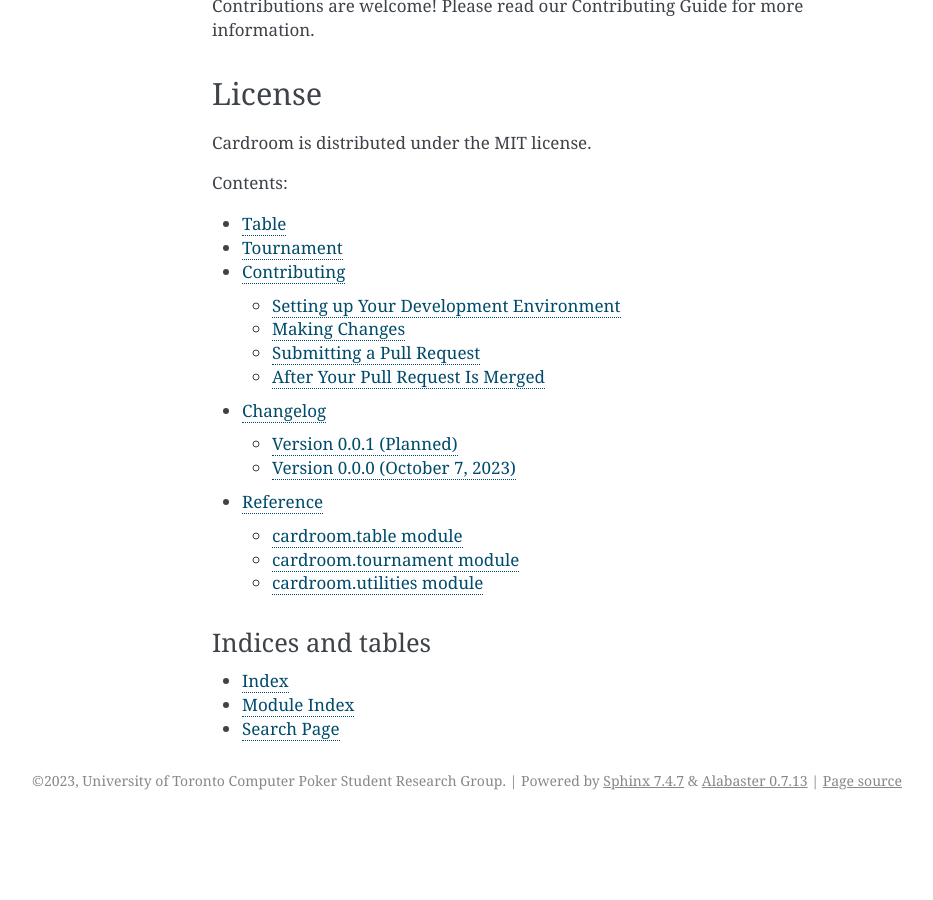
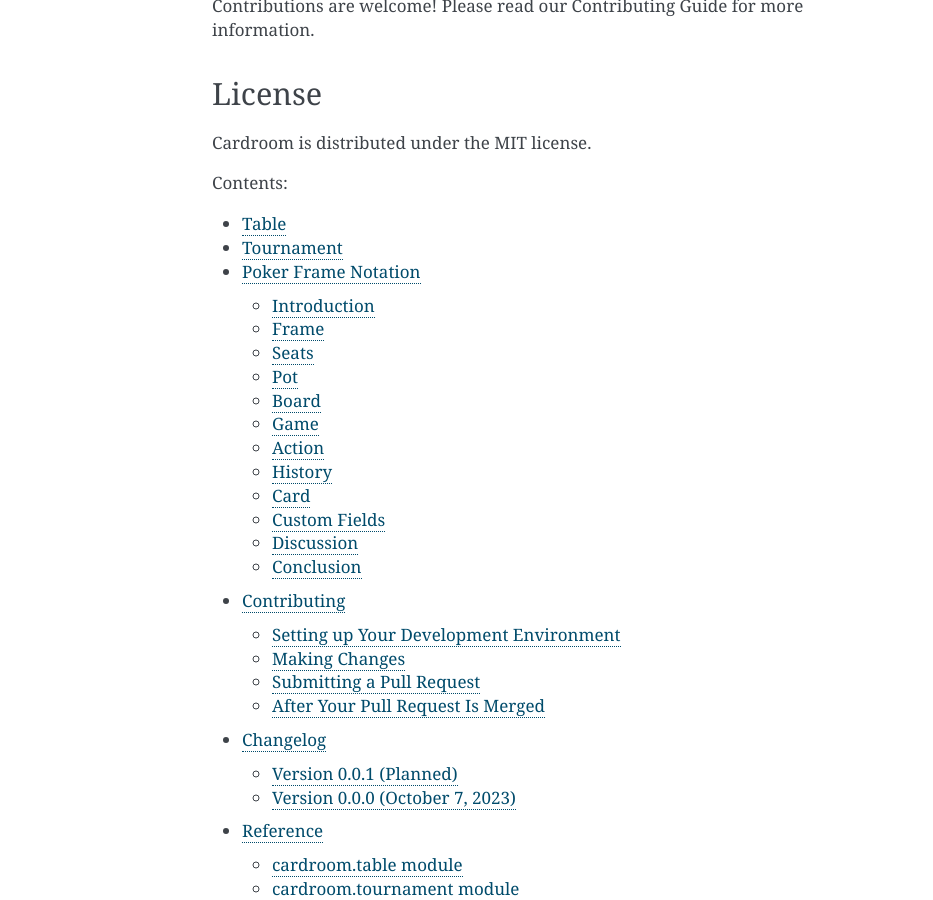
Before and after one commit to uoftcprg/cardroom, a Sphinx documentation site: the page built from docs/index.rst, in a window 1280 px wide and 900 px high, scrolled down 880 px. Shown: the whole window, without its empty margins (208-1141 px from the left). Built offline with Sphinx 7.4.7, drawn with Linux system fonts in a browser that asks for light colours; before the commit the page ends 1700 px from its top, so only the background shows below that; some of the changed lines change nothing that is shown.

Commit message:
Add PFN standard

```diff
--- a/docs/index.rst
+++ b/docs/index.rst
@@ -11,6 +11,7 @@
 
    table
    tournament
+   pfn
    contributing
    changelog
    reference
--- /dev/null
+++ b/docs/pfn.rst
@@ -0,0 +1,271 @@
+Poker Frame Notation
+====================
+
+This page defines the poker frame notation (PFN) standard, designed to standardize the description of the state of poker tables. Despite poker's widespread popularity in the mainstream culture as a mind sport and its prominence in the online gambling space, it lacks a consistent format that can used to specify the poker table values. To address this gap in the literature, we propose the PFN standard which provides a concise machine-friendly representation of poker tables that comprehensively captures various details of the hand, ranging from initial game parameters and actions to contextual parameters including but not limited to the venue, players, and time control information.
+
+Introduction
+------------
+
+Poker is a popular card game with a rich history and countless regional variants. It is often played online by enthusiasts. This website introduces the poker frame notation (PFN) which seek to standardize the description of poker tables so it can be displayed to the end-user. We propose that this goal requires the following information to be supplied:
+
+- Chips (stacks, bets, main + side pot(s));
+- Cards (up/down, hole, and board cards);
+- Possible end-user actions as a player;
+- Ongoing hand history;
+- Player information (names, etc.); and
+- Optional information specific to the platform.
+
+The PFN format is a derivative of the `JavaScript Object Notation (JSON) <https://www.json.org/>`_. This design allows PFN files to take advantage of JSON's type system and be easily machine-readable and writable.
+
+The PFN format puts restrictions on the naming and types of the key/values, with which the poker tables are described.
+
+
+Frame
+-----
+
+The root-level (i.e. frame-level) keys and the corresponding value types are shown below.
+
+======= =========== ======================
+Key     Key Name    JavaScript Native Type
+======= =========== ======================
+Seats   ``seats``   Array of Seats
+Pot     ``pot``     Array of numbers
+Board   ``board``   Array of Cards
+Game    ``game``    Game
+Action  ``action``  Action
+History ``history`` String
+======= =========== ======================
+
+Seats
+-----
+
+This field is of type Array and contains information about the table seats.
+
+The seat-level keys and the corresponding value types are shown below.
+
+========= ============= =============================
+Key       Key Name      JavaScript Native Type
+========= ============= =============================
+User      ``name``      String
+Button    ``button``    Boolean
+Bet       ``bet``       Number or ``null``
+Stack     ``stack``     Number or ``null``
+Hole      ``hole``      Array of Cards
+Timestamp ``timestamp`` Array of (0, 1, or 2 strings)
+Active    ``active``    Boolean
+Turn      ``turn``      Boolean
+========= ============= =============================
+
+User
+^^^^
+
+This key/value denotes the seated user's name. It is an empty string if no one is sitting there.
+
+Button
+^^^^^^
+
+This key/value denotes whether the corresponding seat has the button. No seat has buttons in stud games.
+
+Bet
+^^^
+
+This key/value denotes the seat's bet. It may be ``null`` to denote an empty seat or an inapplicable value.
+
+Stack
+^^^^^
+
+This key/value denotes the seat's stack. It may be ``null`` to denote an empty seat or an inapplicable value.
+
+Hole
+^^^^
+
+This key/value denotes the seat's hole cards. It may be empty. Each item represent an individual hole card. On how a card is represented, please consult the later section on the card representation.
+
+Timestamp
+^^^^^^^^^
+
+This key/value denotes two timestamps. It may be empty in which case the player at the seat (if any) is not acting. The 1 or 2 elements represent the following:
+
+The timestamp at which the player...
+
+0. Began his/her action decision making.
+1. Auto-folds/checks/stands pat/showdowns (i.e. runs out of time).
+
+The auto timestamp may be non-existent (i.e. array is a singleton) if the player has an unlimited time to choose his/her action. The strings are always valid `Date Time String Format <https://tc39.es/ecma262/multipage/numbers-and-dates.html#sec-date-time-string-format>`_.
+
+Active
+^^^^^^
+
+This key/value denotes the player's active status. The status in this context means not sitting out. If no player is in the seat, it is always ``false``.
+
+Turn
+^^^^
+
+This key/value denotes whether or not a player at the seat is in turn to act.
+
+Pot
+---
+
+The pot is an array of numbers denoting the main (+ side) pot(s) in the hand. If it is empty, there is no pot. If it is a singleton, there is only one main pot. If it is of length 2 or greater, there exists at least one side pot, with the first item being the main pot.
+
+Board
+-----
+
+This key/value denotes the board cards. It may be empty. Each item represent an individual community card. On how a card is represented, please consult the later section on the card representation.
+
+Game
+----
+
+This field describes the game being played such as how the dealings were, are, and will be carried out. If no poker variant is chosen for the table, the values are empty. The values differ based on the played variant. All values here are of type array and have the same length equal to the number of betting rounds (if a game is chosen). The item for each array correspond to the value for that particular betting round.
+
+The variant-level keys and the corresponding value types are shown below.
+
+======================= ========= ==========================
+Key                     Key Name  JavaScript Native Type
+======================= ========= ==========================
+Hole Dealings           ``hole``  Array of Array of Booleans
+Board Dealings          ``board`` Array of Numbers
+Standing Pat/Discarding ``draw``  Array of Booleans
+======================= ========= ==========================
+
+Hole Dealings
+^^^^^^^^^^^^^
+
+Each item is an array of Booleans on whether a hole card is dealt face up (``true``) or down (``false``).
+
+Board Dealings
+^^^^^^^^^^^^^^
+
+Each item is a number on how many card is dealt to the board.
+
+Standing Pat/Discarding
+^^^^^^^^^^^^^^^^^^^^^^^
+
+Each item is a Boolean on whether it is a draw stage (``true``) or not (``false``).
+
+Action
+------
+
+This key/value denotes what action(s) can be carried out and what argument(s) is/are acceptable. If an individual action cannot be carried out, the corresponding value is ``null``. Otherwise, it may contain information about what argument(s) is/are expected.
+
+The action-level keys and the corresponding value types are shown below.
+
+============================= ======== ===============================================
+Key                           Key Name JavaScript Native Type
+============================= ======== ===============================================
+Join                          ``j``    (Array of numbers) or ``null``
+Leave                         ``l``    (``true`` literal) or ``null``
+Sit out                       ``s``    (``true`` literal) or ``null``
+Be back                       ``b``    (``true`` literal) or ``null``
+Buy-in/Rebuy/Top-off/Rat-hole ``brtr`` (Array of 2 numbers) or ``null``
+Stand pat/Discard             ``sd``   (``true`` literal) or ``null``
+Fold                          ``f``    (``true`` literal) or ``null``
+Check/Call                    ``cc``   Number or ``null``
+Post Bring-in                 ``pb``   Number or ``null``
+Complete/Bet/Raise to         ``cbr``  (Array of 2 Booleans and 2 numbers) or ``null``
+Show/Muck Hole Cards          ``sm``   Boolean or ``null``
+============================= ======== ===============================================
+
+Join
+^^^^
+
+This denotes joining (i.e. getting seated). The corresponding value contains possible seat indices (0-indexed) where the user can sit.
+
+Leave
+^^^^^
+
+This denotes leaving (i.e. getting up from a seat).
+
+Sit Out
+^^^^^^^
+
+This denotes sitting out (i.e. being idle).
+
+Be back
+^^^^^^^
+
+This denotes being back (i.e. saying "I'm back").
+
+Buy-In/Rebuy/Top-Off/Rat-Hole
+^^^^^^^^^^^^^^^^^^^^^^^^^^^^^
+
+This denotes overriding the stack size. If not ``null`` (i.e. possible), the 2 numbers in the array represent minimum (inclusive) and maximum (inclusive) override amounts (i.e. an interval).
+
+Stand Pat/Discard
+^^^^^^^^^^^^^^^^^
+
+This denotes standing pat or discarding.
+
+Fold
+^^^^
+
+This denotes folding.
+
+Check/Call
+^^^^^^^^^^
+
+This denotes checking/calling. If the value is ``0``, it is checking. If positive, it is calling with the calling amount specified by that numeric value.
+
+Post Bring-In
+^^^^^^^^^^^^^
+
+This denotes bringing-in. The corresponding value, if not ``null``, is the bring-in amount.
+
+Complete/Bet/Raise to
+^^^^^^^^^^^^^^^^^^^^^
+
+This denotes completion, betting, or raising. The array is composed of four elements: Boolean, Boolean, Number, and Number. The values represented are as follows:
+
+1. ``true`` if completing else ``false`` (Boolean)
+2. ``true`` if raising else ``false`` (Boolean)
+3. Minimum amount (number)
+4. Maximum amount (number)
+
+Note that if the first 2 elements are ``false``, this action is a betting action.
+
+Show/Muck Hole Cards
+^^^^^^^^^^^^^^^^^^^^
+
+This denotes showing or mucking hole cards during showdown. If not ``null``, the value is either ``true`` or ``false``. If ``true``, it means that the player is recommended to show (i.e. no one else yet showed a hand that renders the player's hand unable to win any portion of the pot). If ``false``, it means that there is no point in the player showing as the player, based on the hands shown so far by others, cannot win any portion of the pot.
+
+History
+-------
+
+This denotes the hand history of the ongoing hand (if any). If it is not empty (i.e. a hand is ongoing), it is of poker hand history (PHH) file format.
+
+Card
+----
+
+==== ======== ======================
+Key  Key Name JavaScript Native Type
+==== ======== ======================
+Rank ``rank`` String
+Suit ``suit`` String
+==== ======== ======================
+
+Each card are represented with a rank and a suit, each of which is a single-character string. The ranks and suits are represented identically as in the `PHH file format <http://phh.readthedocs.io/>`_.
+
+Custom Fields
+-------------
+
+In any values of the PFN JSON object that is of JavaScript object type, new key/values can be added to suit the platform's needs provided that the key name is preceded with an underscore character: ``_``.
+
+Discussion
+----------
+
+The PFN format has the potential to serve as a transformational solution to various computational poker applications involving the storage of poker hands.
+
+AI Benchmarking Platform
+^^^^^^^^^^^^^^^^^^^^^^^^
+
+This format can be used to aid the development of human-computer interface for interacting with poker AI agents, as it is a common practice to pit poker AI agents against professional human players (`DeepStack <https://doi.org/10.1126/science.aam6960>`_, `Libratus <https://doi.org/10.1126/science.aao1733>`_, and `Pluribus <https://doi.org/10.1126/science.aay2400>`_).
+
+Online Casinos
+^^^^^^^^^^^^^^
+
+This standard can be used to communicate the shifting table states between servers and clients. In addition, each PFN entry can be treated as a table snapshot and be leveraged when displaying hand histories.
+
+Conclusion
+----------
+
+This page introduces the PFN stnadard, designed to concisely describe poker table states. Our solution fills a long-standing gap in the existing literature on the computer poker field. The specification builds on top of JSON, allowing software systems to leverage the rich ecosystem surrounding it. By representing different table state information through key/value pairs, the hand can be described in a consistent, structured manner.
```
